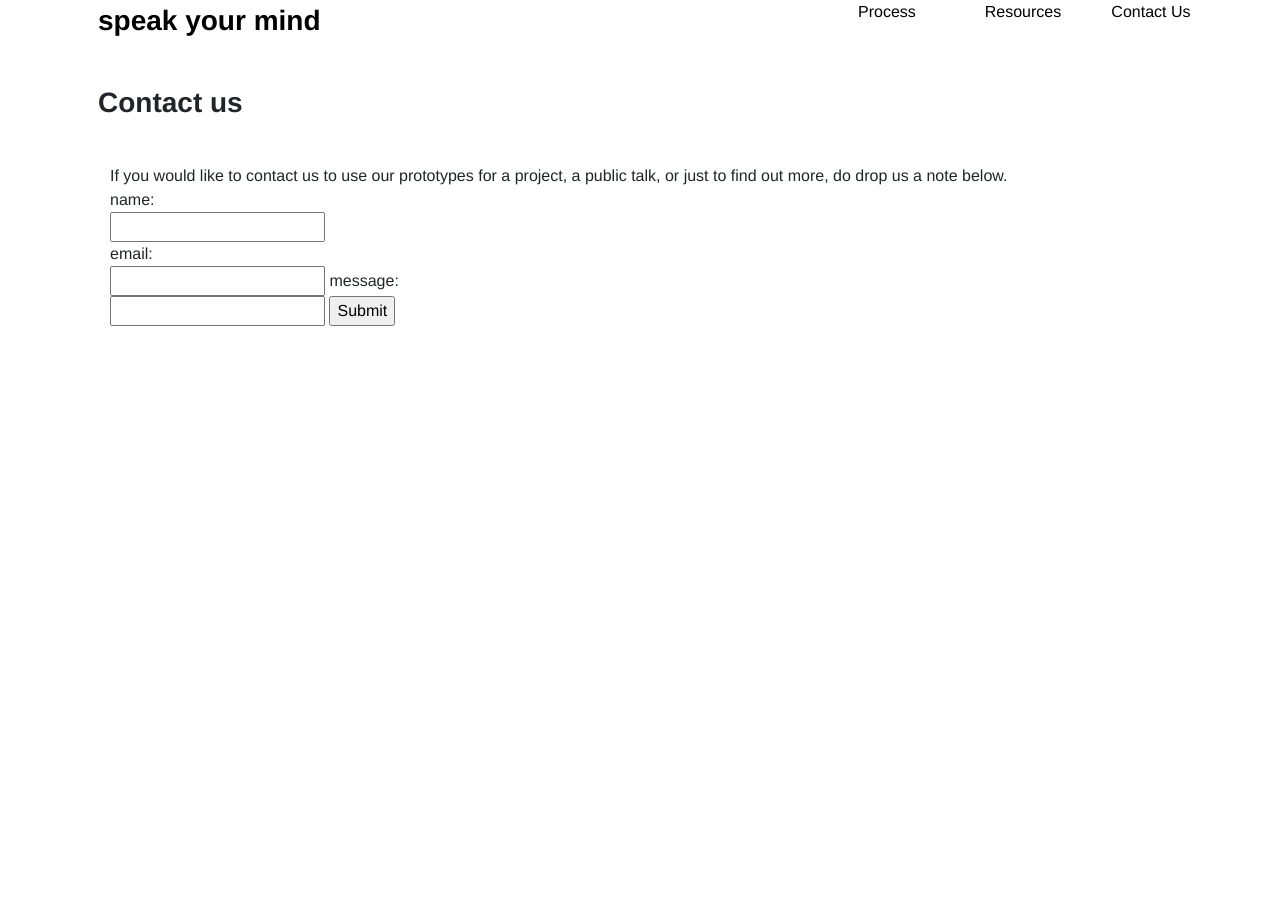
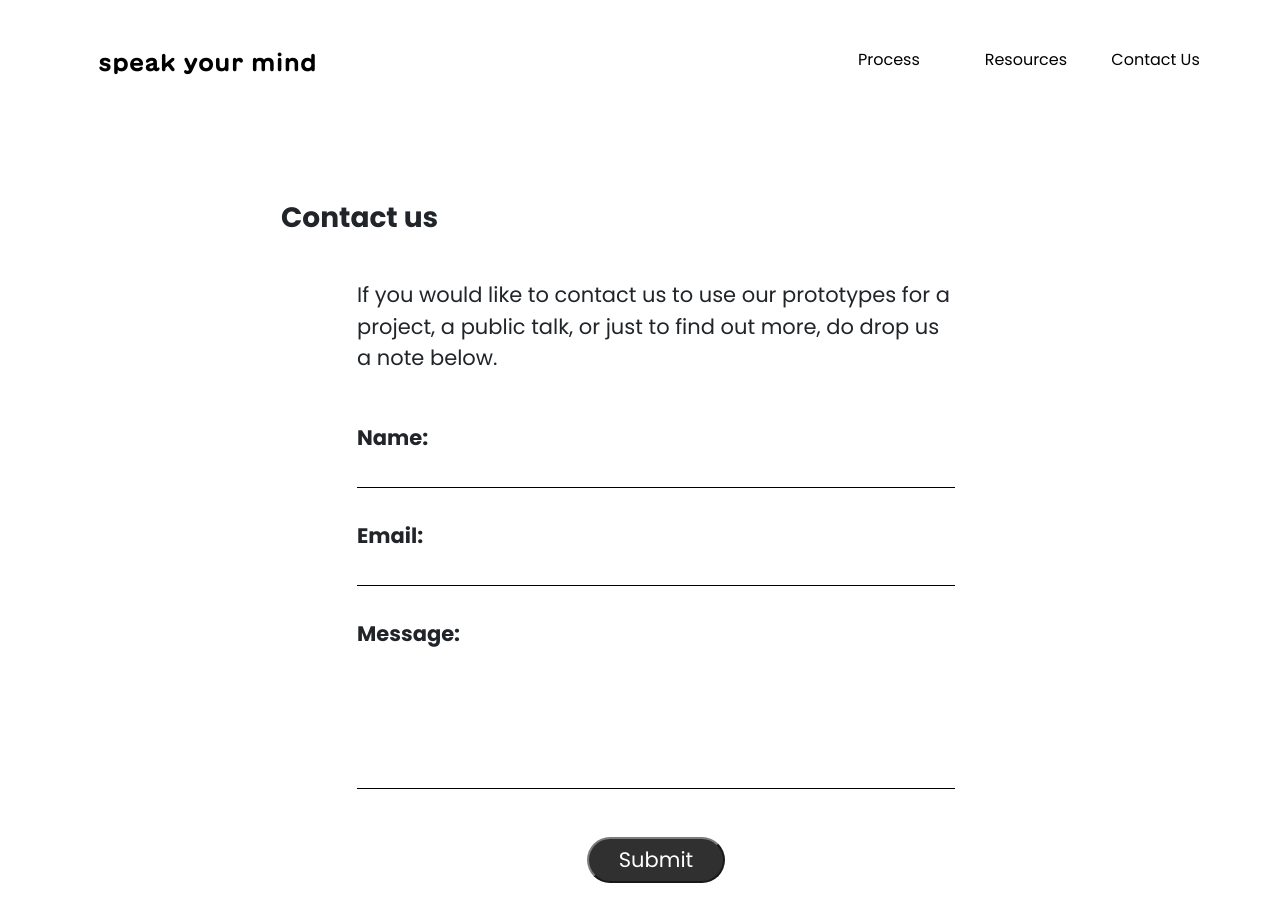
Before and after one commit to makingdo/makingdo.github.io, a plain HTML site: page contact.html in a window 1280 px wide. Before the commit the page ends 800 px from the top, so only its background shows below. Drawn offline with nearby package versions, Linux system fonts and the light colour scheme.

Commit message:
contact us page

```diff
--- a/contact.html
+++ b/contact.html
@@ -1,20 +1,38 @@
 <html lang="en">
     <head>
-    <meta charset="UTF-8">
-    <meta http-equiv="X-UA-Compatible" content="IE=edge">
-    <meta name="viewport" content="width=device-width, initial-scale=1.0">
+        <meta charset="UTF-8" />
+        <meta http-equiv="X-UA-Compatible" content="IE=edge" />
+        <meta name="viewport" content="width=device-width, initial-scale=1.0" />
         <title>speak your mind</title>
-    <link href="https://cdn.jsdelivr.net/npm/bootstrap@5.1.3/dist/css/bootstrap.min.css" rel="stylesheet" integrity="sha384-1BmE4kWBq78iYhFldvKuhfTAU6auU8tT94WrHftjDbrCEXSU1oBoqyl2QvZ6jIW3" crossorigin="anonymous">
-    <script src="https://cdn.jsdelivr.net/npm/@popperjs/core@2.10.2/dist/umd/popper.min.js" integrity="sha384-7+zCNj/IqJ95wo16oMtfsKbZ9ccEh31eOz1HGyDuCQ6wgnyJNSYdrPa03rtR1zdB" crossorigin="anonymous"></script>
-    <script src="https://cdn.jsdelivr.net/npm/bootstrap@5.1.3/dist/js/bootstrap.min.js" integrity="sha384-QJHtvGhmr9XOIpI6YVutG+2QOK9T+ZnN4kzFN1RtK3zEFEIsxhlmWl5/YESvpZ13" crossorigin="anonymous"></script>
+        <link
+          href="https://cdn.jsdelivr.net/npm/bootstrap@5.1.3/dist/css/bootstrap.min.css"
+          rel="stylesheet"
+          integrity="sha384-1BmE4kWBq78iYhFldvKuhfTAU6auU8tT94WrHftjDbrCEXSU1oBoqyl2QvZ6jIW3"
+          crossorigin="anonymous"
+        />
+        <script
+          src="https://cdn.jsdelivr.net/npm/@popperjs/core@2.10.2/dist/umd/popper.min.js"
+          integrity="sha384-7+zCNj/IqJ95wo16oMtfsKbZ9ccEh31eOz1HGyDuCQ6wgnyJNSYdrPa03rtR1zdB"
+          crossorigin="anonymous"
+        ></script>
+        <script
+          src="https://cdn.jsdelivr.net/npm/bootstrap@5.1.3/dist/js/bootstrap.min.js"
+          integrity="sha384-QJHtvGhmr9XOIpI6YVutG+2QOK9T+ZnN4kzFN1RtK3zEFEIsxhlmWl5/YESvpZ13"
+          crossorigin="anonymous"
+        ></script>
+        <link rel="preconnect" href="https://fonts.googleapis.com" />
+        <link rel="preconnect" href="https://fonts.gstatic.com" crossorigin />
+        <link
+          href="https://fonts.googleapis.com/css2?family=Poppins:wght@400;700&display=swap"
+          rel="stylesheet"
+        />
 
-
-    <link rel="stylesheet" href="/style/style.css" />
+        <link rel="stylesheet" href="./style/style.css" />
       </head>
 <body>
     <div class="container">
        <!-- header -->
-        <div class="row d-flex justify-content-between">
+      <nav class="row d-flex justify-content-between mt3">
         <div class="col-8">
           <a href="index.html">
             <h1>speak your mind</h1>
@@ -33,22 +51,25 @@
             </div>
           </div>
         </div>
-        </div>
+      </nav>
         <!-- section 1: About -->
-        <div class="container">
+        <div class="container mt5 main">
             <div class="row">
                 <h1>Contact us</h1>
             </div>
-            <div class="row">
+            <div class="row content type-style-1">
                 <div class="col">
                     If you would like to contact us to use our prototypes for a project, a public talk, or just to find out more, do drop us a note below.
-                    <form>
-                        <label for="name">name:</label><br>
+                    <form class="mt3" action=”mailto:claraonmars.sg@gmail.com”
+                    method=”POST”
+                    enctype=”multipart/form-data”
+                    name=”ContactUsForm”>
+                        <label for="name"><strong>Name:</strong></label><br>
                         <input type="text" id="name" name="name"><br>
-                        <label for="email">email:</label><br>
-                        <input type="text" id="email" name="email">
-                        <label for="message">message:</label><br>
-                        <input type="text" id="message" name="message">
+                        <label for="email" class="mt2"><strong>Email:</strong></label><br>
+                        <input type="text" id="email" name="email"><br>
+                        <label for="message" class="mt2"><strong>Message:</strong></label><br>
+                        <textarea  class="mb3" id="message" name="message"></textarea>
                         <input type="submit" value="Submit">
                     </form>
                 </div>
--- a/style/style.css
+++ b/style/style.css
@@ -17,19 +17,42 @@
     color:black;
   }
 
-  button {
+  button,
+  input[type=submit] {
     background: #1A1A1A;
     border-radius: 50px;
     color:white;
-    padding: 0px 30px;
     border-color: #1A1A1A;
     display: flex;
     margin: auto;
     opacity: 0.9;
   }
 
-  button:hover {
+  button {
+    padding: 0px 30px;
+  }
+
+  input[type=submit]{
+    padding: 5px 30px;
+  }
+
+  button:hover,
+  input[type=submit]:hover {
     opacity: 1;
+  }
+
+  input[type=text] {
+    border: none;
+    border-bottom: 1px solid black;
+    width:100%;
+  }
+
+  textarea {
+    border: none;
+    border-bottom: 1px solid black;
+    height:140px;
+    width:100%;
+    resize: none;
   }
 
   .image{
```
Lines whose indentation alone changed are shown as unchanged.
